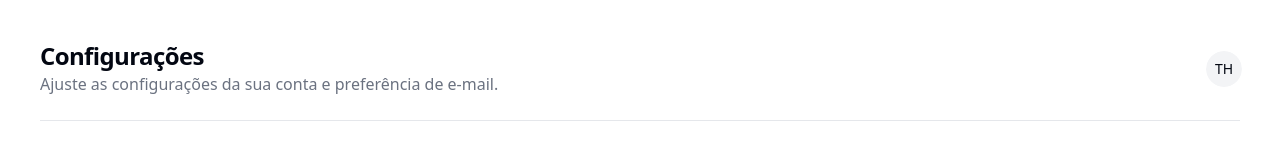
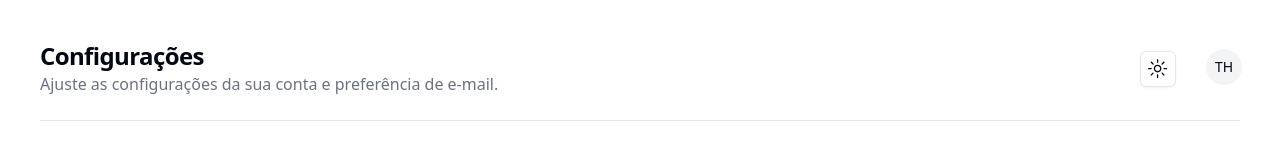
Before and after one commit to ThiagoMalveira/learning-shadcn, a Next.js app: page /settings/appearance in a window 1280 px wide. Shown: the top 150 px of the page. Built offline with nearby package versions, Linux system fonts and the light colour scheme.

Commit message:
feat: adding dark theme

```diff
--- a/package.json
+++ b/package.json
@@ -32,6 +32,7 @@
     "embla-carousel-react": "^8.0.0",
     "lucide-react": "^0.354.0",
     "next": "14.1.3",
+    "next-themes": "^0.2.1",
     "react": "^18",
     "react-day-picker": "^8.10.0",
     "react-dom": "^18",
--- a/src/app/layout.tsx
+++ b/src/app/layout.tsx
@@ -1,3 +1,4 @@
+import { ThemeProvider } from "@/components/theme-provider";
 import { cn } from "@/lib/utils";
 import type { Metadata } from "next";
 import { Inter as FontSans } from "next/font/google";
@@ -26,7 +27,9 @@
           fontSans.variable
         )}
       >
-        {children}
+        <ThemeProvider attribute="class" defaultTheme="system" enableSystem>
+          {children}
+        </ThemeProvider>
       </body>
     </html>
   );
--- a/src/app/settings/appearance/components/appearance-form.tsx
+++ b/src/app/settings/appearance/components/appearance-form.tsx
@@ -18,9 +18,11 @@
 import { RadioGroup, RadioGroupItem } from "@/components/radio-group";
 import { toast } from "@/components/useToast";
 import { cn } from "@/lib/utils";
+import { useTheme } from "next-themes";
+import { useEffect } from "react";
 
 const appearanceFormSchema = z.object({
-  theme: z.enum(["light", "dark"], {
+  theme: z.string({
     required_error: "Por favor selecione um tema.",
   }),
   font: z.enum(["inter", "manrope", "system"], {
@@ -37,10 +39,15 @@
 };
 
 export function AppearanceForm() {
+  const { setTheme, theme } = useTheme();
   const form = useForm<AppearanceFormValues>({
     resolver: zodResolver(appearanceFormSchema),
     defaultValues,
   });
+
+  useEffect(() => {
+    defaultValues.theme = theme;
+  }, [theme]);
 
   function onSubmit(data: AppearanceFormValues) {
     toast({
@@ -101,7 +108,11 @@
                 <FormItem>
                   <FormLabel className="[&:has([data-state=checked])>div]:border-primary">
                     <FormControl>
-                      <RadioGroupItem value="light" className="sr-only" />
+                      <RadioGroupItem
+                        onClick={() => setTheme("light")}
+                        value="light"
+                        className="sr-only"
+                      />
                     </FormControl>
                     <div className="items-center rounded-md border-2 border-muted p-1 hover:border-accent">
                       <div className="space-y-2 rounded-sm bg-[#ecedef] p-2">
@@ -127,7 +138,11 @@
                 <FormItem>
                   <FormLabel className="[&:has([data-state=checked])>div]:border-primary">
                     <FormControl>
-                      <RadioGroupItem value="dark" className="sr-only" />
+                      <RadioGroupItem
+                        onClick={() => setTheme("dark")}
+                        value="dark"
+                        className="sr-only"
+                      />
                     </FormControl>
                     <div className="items-center rounded-md border-2 border-muted bg-popover p-1 hover:bg-accent hover:text-accent-foreground">
                       <div className="space-y-2 rounded-sm bg-slate-950 p-2">
--- a/src/app/settings/layout.tsx
+++ b/src/app/settings/layout.tsx
@@ -3,6 +3,7 @@
 import { UserNav } from "@/components/dataTable/user-nav";
 import { Separator } from "@/components/separator";
 import { SidebarNav } from "@/components/sidebar-nav";
+import { ModeToggle } from "@/components/toggle-theme";
 
 export const metadata: Metadata = {
   title: "Forms",
@@ -47,7 +48,10 @@
               Ajuste as configurações da sua conta e preferência de e-mail.
             </p>
           </div>
-          <UserNav />
+          <div className="flex gap-8">
+            <ModeToggle />
+            <UserNav />
+          </div>
         </div>
         <Separator className="my-6" />
         <div className="flex flex-col space-y-8 lg:flex-row lg:space-x-12 lg:space-y-0">
--- a/src/app/settings/profile/components/profile-form.tsx
+++ b/src/app/settings/profile/components/profile-form.tsx
@@ -93,7 +93,7 @@
             <FormItem>
               <FormLabel>Usuário</FormLabel>
               <FormControl>
-                <Input placeholder="usuário" {...field} />
+                <Input placeholder="Usuário" {...field} />
               </FormControl>
               <FormDescription>
                 Este é o seu nome de exibição público. Pode ser seu nome
--- /dev/null
+++ b/src/components/theme-provider.tsx
@@ -0,0 +1,8 @@
+"use client";
+
+import { ThemeProvider as NextThemesProvider } from "next-themes";
+import { type ThemeProviderProps } from "next-themes/dist/types";
+
+export function ThemeProvider({ children, ...props }: ThemeProviderProps) {
+  return <NextThemesProvider {...props}>{children}</NextThemesProvider>;
+}
--- /dev/null
+++ b/src/components/toggle-theme.tsx
@@ -0,0 +1,38 @@
+"use client";
+
+import { MoonIcon, SunIcon } from "@radix-ui/react-icons";
+import { useTheme } from "next-themes";
+import { Button } from "./button";
+import {
+  DropdownMenu,
+  DropdownMenuContent,
+  DropdownMenuItem,
+  DropdownMenuTrigger,
+} from "./dropdown";
+
+export function ModeToggle() {
+  const { setTheme } = useTheme();
+
+  return (
+    <DropdownMenu>
+      <DropdownMenuTrigger asChild>
+        <Button variant="outline" size="icon">
+          <SunIcon className="h-[1.2rem] w-[1.2rem] rotate-0 scale-100 transition-all dark:-rotate-90 dark:scale-0" />
+          <MoonIcon className="absolute h-[1.2rem] w-[1.2rem] rotate-90 scale-0 transition-all dark:rotate-0 dark:scale-100" />
+          <span className="sr-only">Mudar tema</span>
+        </Button>
+      </DropdownMenuTrigger>
+      <DropdownMenuContent align="end">
+        <DropdownMenuItem onClick={() => setTheme("light")}>
+          Light
+        </DropdownMenuItem>
+        <DropdownMenuItem onClick={() => setTheme("dark")}>
+          Dark
+        </DropdownMenuItem>
+        <DropdownMenuItem onClick={() => setTheme("system")}>
+          System
+        </DropdownMenuItem>
+      </DropdownMenuContent>
+    </DropdownMenu>
+  );
+}
```
Also changed, not shown: components.json, 1 other file (tests, documents, lock files or other folders).
